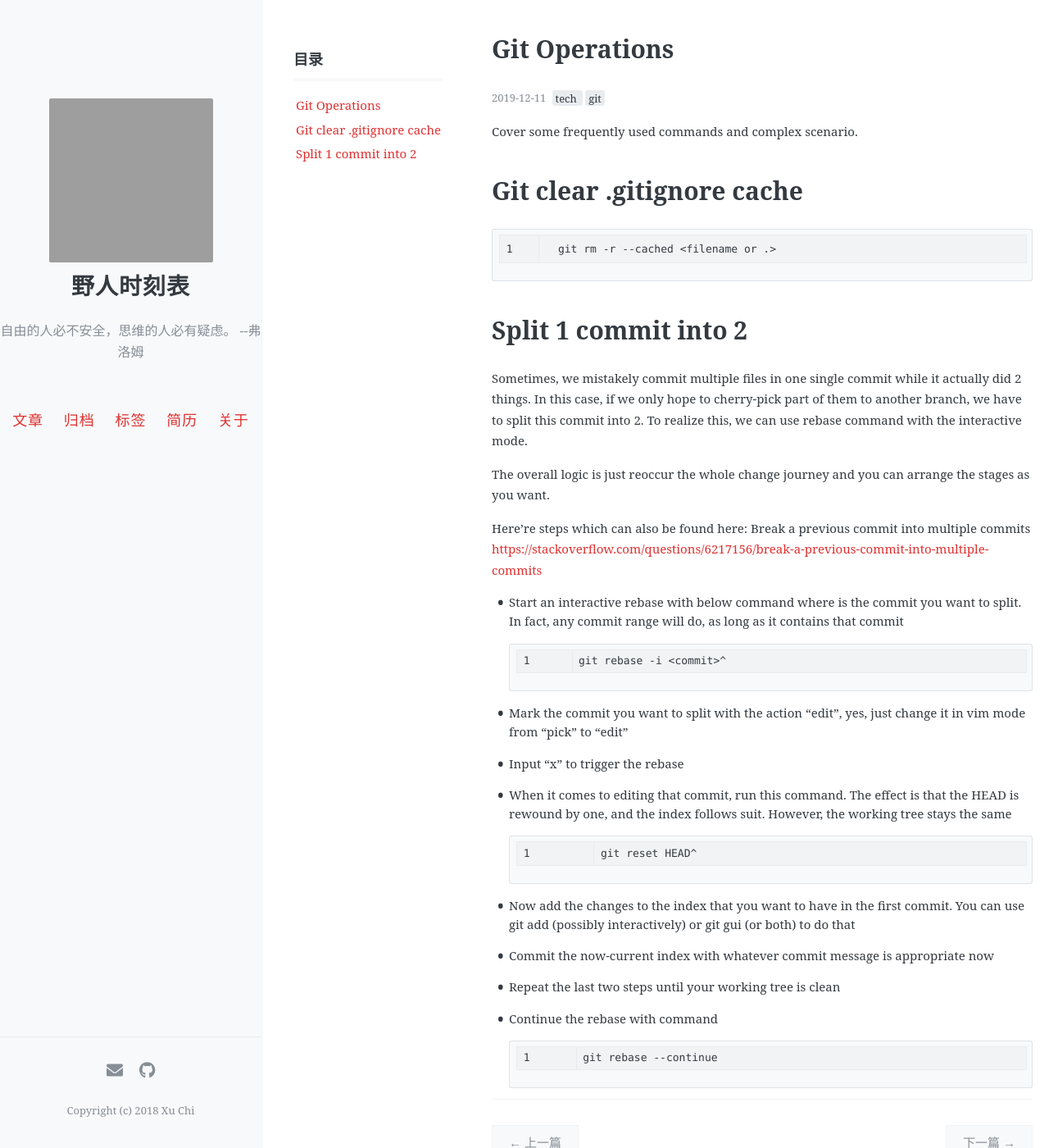
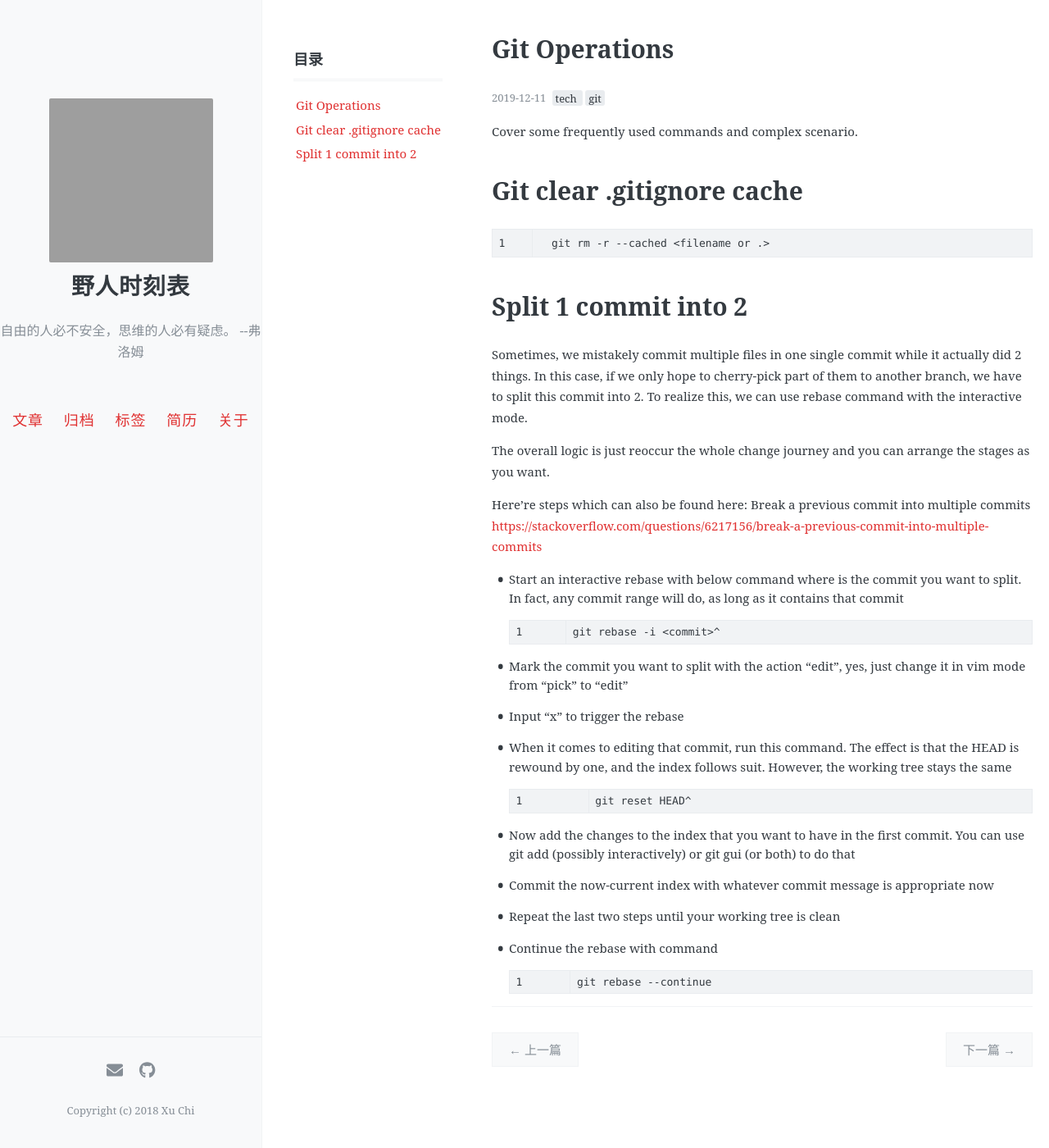
Before and after one commit to xuchi16/Lukathis.github.io, a Jekyll site: the page built from _posts/2019-12-11-git-operations.markdown, in a window 1280 px wide and 1400 px high. Shown: the whole window at 82% size. Built offline with Jekyll 4.4.1, drawn with Linux system fonts in a browser that asks for light colours; comment, search, counter and statistics services are not loaded; grey boxes are pictures that could not be loaded.

Commit message:
minor change of code block css

```diff
--- a/_sass/_highlights.scss
+++ b/_sass/_highlights.scss
@@ -12,8 +12,8 @@ code.highlighter-rouge {
 
 pre.highlight {
   font-size: $small-font-size;
-  padding: .45em .45em .45em .625em;
-  border: 1px solid $oc-gray-3;
+  // padding: .45em .45em .45em .625em;
+  // border: 1px solid $oc-gray-3;
   border-radius: 3px;
   margin: 1em 0;
   // overflow: scroll;
```
